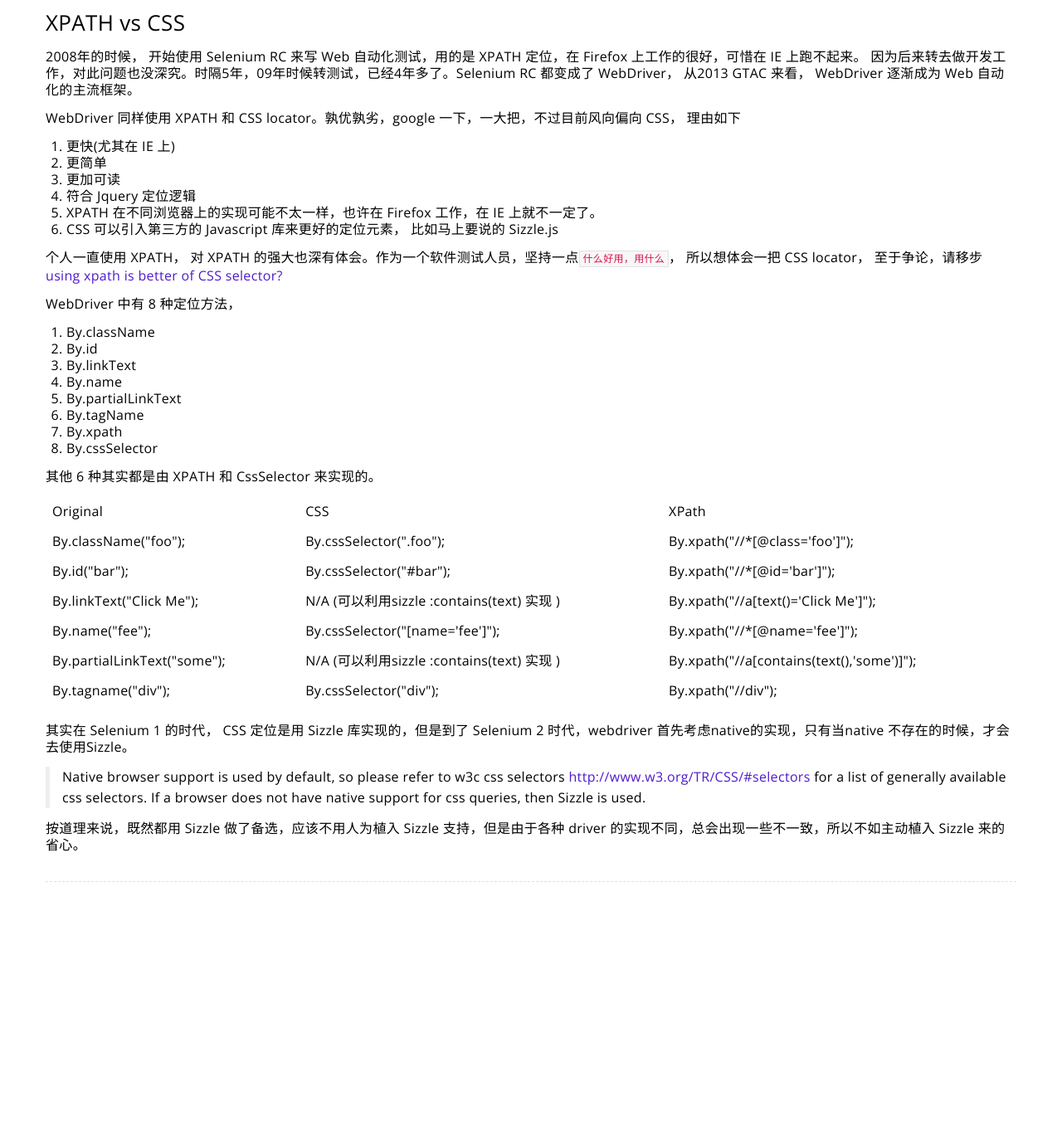
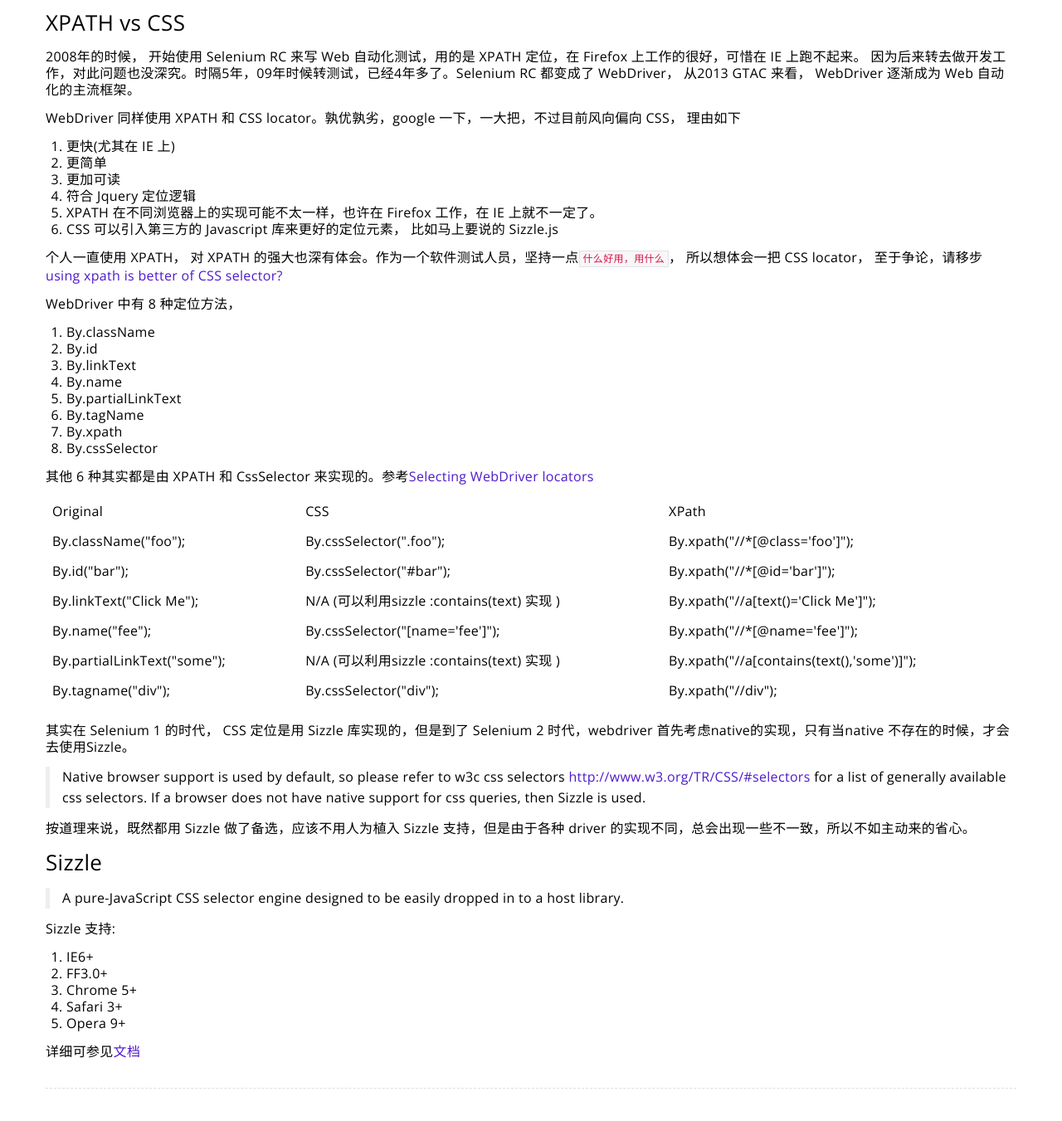
Before and after one commit to lihuazhang/lihuazhang.github.com, a Jekyll site: the page built from _posts/2013-05-26-zai-webdriverli-shi-yong-sizzle-dot-js.md, in a window 1280 px wide and 1400 px high, scrolled down 161 px. Shown: the top 1351 px of the window at 83% size. Built offline with Jekyll 4.4.1, drawn with Linux system fonts in a browser that asks for light colours; nearby versions of some CDN libraries; Markdown is read by kramdown in place of the engine named in the settings; comment, search, counter and statistics services are not loaded; before the commit the page ends 1312 px from its top, so only the background shows below that.

Commit message:
Update 2013-05-26-zai-webdriverli-shi-yong-sizzle-dot-js.md

```diff
--- a/_posts/2013-05-26-zai-webdriverli-shi-yong-sizzle-dot-js.md
+++ b/_posts/2013-05-26-zai-webdriverli-shi-yong-sizzle-dot-js.md
@@ -36,7 +36,8 @@ WebDriver 中有 8 种定位方法，
 7. By.xpath
 8. By.cssSelector
 
-其他 6 种其实都是由 XPATH 和 CssSelector 来实现的。
+其他 6 种其实都是由 XPATH 和 CssSelector 来实现的。参考[Selecting WebDriver locators](http://darrellgrainger.blogspot.com/2011/12/selecting-webdriver-locators.html)
+
 
 <table  class="table">
    <tr>
@@ -83,4 +84,19 @@ WebDriver 中有 8 种定位方法，
 
 > Native browser support is used by default, so please refer to w3c css selectors <http://www.w3.org/TR/CSS/#selectors> for a list of generally available css selectors. If a browser does not have native support for css queries, then Sizzle is used.
 
-按道理来说，既然都用 Sizzle 做了备选，应该不用人为植入 Sizzle 支持，但是由于各种 driver 的实现不同，总会出现一些不一致，所以不如主动植入 Sizzle 来的省心。
+按道理来说，既然都用 Sizzle 做了备选，应该不用人为植入 Sizzle 支持，但是由于各种 driver 的实现不同，总会出现一些不一致，所以不如主动来的省心。
+
+
+##Sizzle
+
+>A pure-JavaScript CSS selector engine designed to be easily dropped in to a host library.
+
+Sizzle 支持:
+
+1. IE6+
+2. FF3.0+
+3. Chrome 5+
+4. Safari 3+
+5. Opera 9+
+
+详细可参见[文档](https://github.com/jquery/sizzle/wiki/Sizzle-Documentation)
```
